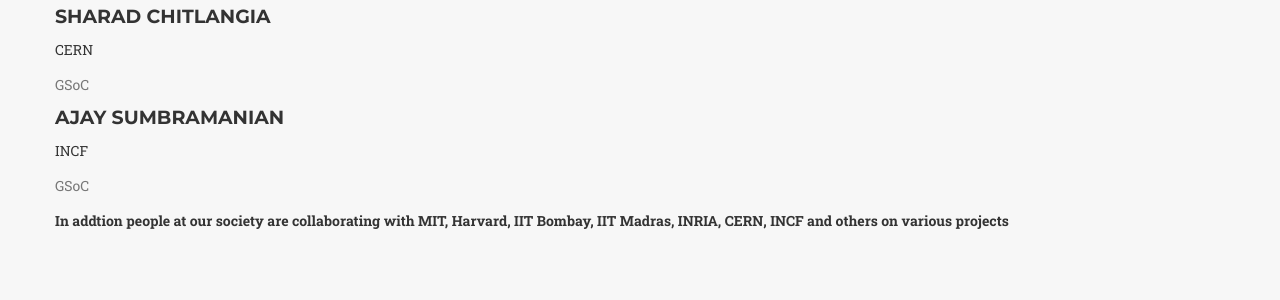
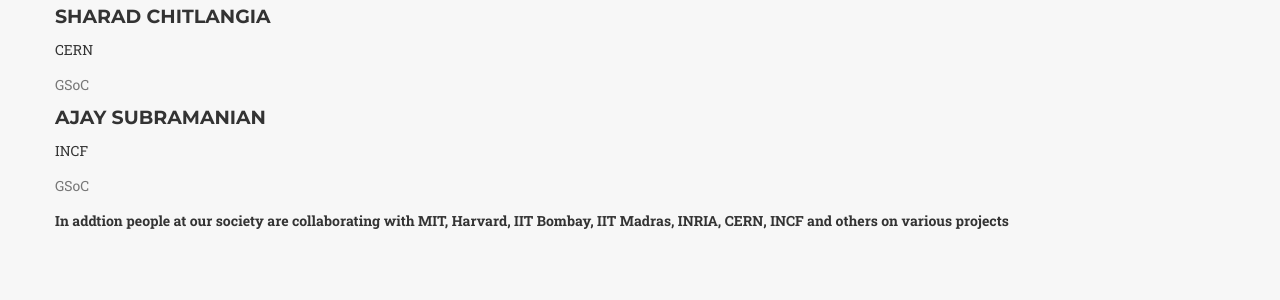
Before and after one commit to SforAiDl/SforAiDl.github.io, a Jekyll site: the page built from index.html, in a window 1280 px wide and 900 px high, scrolled down 2089 px. Shown: the part 154-454 px from the top of the window. Built offline with Jekyll 4.4.1, drawn with Linux system fonts in a browser that asks for light colours; some web fonts are replaced; some of the changed text lies outside the part shown.

Commit message:
*Subramanian

```diff
--- a/_config.yml
+++ b/_config.yml
@@ -79,7 +79,7 @@ people:
       url: https://github.com/rajaswa
 
 
-- name: Ajay Sumbramanian
+- name: Ajay Subramanian
   pic: ajay.png
   position: Member
   social:
--- a/_includes/News_grid.html
+++ b/_includes/News_grid.html
@@ -18,7 +18,7 @@
                 <p class="subheading">CERN</p>
                 <p class="text-muted">GSoC</p>
 
-                <h4>Ajay Sumbramanian</h4>
+                <h4>Ajay Subramanian</h4>
                 <p class="subheading">INCF</p>
                 <p class="text-muted">GSoC</p>
 
```
